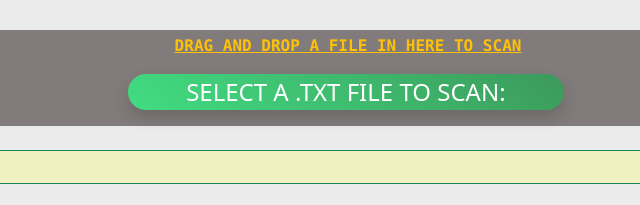
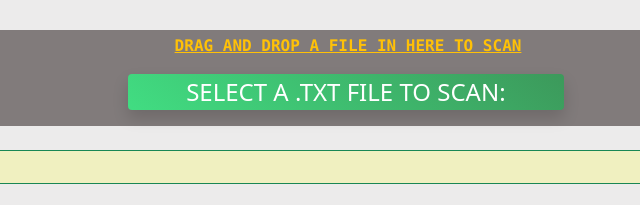
Before and after one commit to debiprasadmishra50/spell-check, a plain HTML site: page index.html in a window 1280 px wide. Shown: the top 205 px of the page, 292-932 px from the left. Drawn offline with nearby package versions, Linux system fonts and the light colour scheme.

Commit message:
updated label

```diff
--- a/index.html
+++ b/index.html
@@ -48,7 +48,7 @@
                     w-50
                     shadow
                     bg-body
-                    rounded rounded-pill
+                    rounded
                 "
                 >Select a .txt file to scan:
             </label>
```
